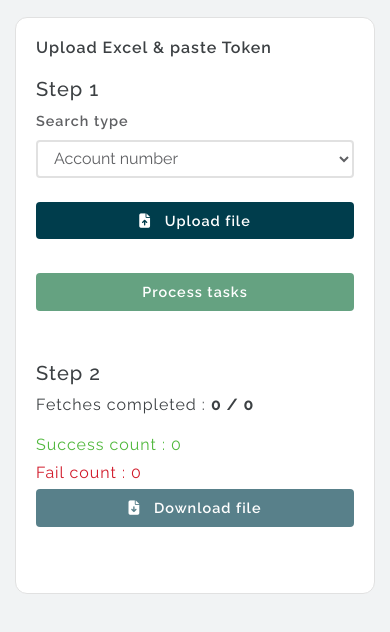
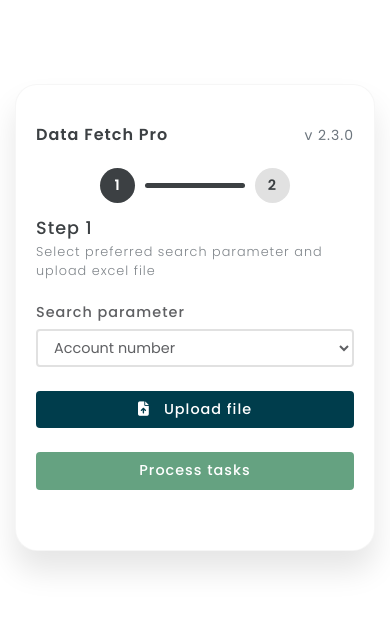
Before and after one commit to theborzzardie/test, an Angular app: page / in a window 390 px wide. Shown: the top 632 px of the page. Built offline with nearby package versions, Linux system fonts and the light colour scheme; no server answers.

Commit message:
fixed issue where github was reporting base64 token refined the UI and UX to a thousand times better : new font , new UI element sizes for heirachy emphasis

```diff
--- a/src/app/interceptors/http.token.interceptor.ts
+++ b/src/app/interceptors/http.token.interceptor.ts
@@ -18,10 +18,11 @@ export class HttpTokenInterceptor implements HttpInterceptor {
     }
 
     const token = localStorage.getItem('kplctoken') ?? '';
+    const basicToken  = 'aVBXZkZTZTI2NkF2eV' + 'ZHc2xpWk45Nl8yTzVzY' + 'Tp3R3lRZEFFa3MzRm9lSk' + 'ZHU0ZZUndFMERUdGNh'
 
     const request = req.clone({
       setHeaders: {
-        Authorization: req.url.includes('token') ? 'Basic aVBXZkZTZTI2NkF2eVZHc2xpWk45Nl8yTzVzYTp3R3lRZEFFa3MzRm9lSkZHU0ZZUndFMERUdGNh' : `Bearer ${token}`
+        Authorization: req.url.includes('token') ? ('Basic ' + basicToken)  : `Bearer ${token}`
       },
     });
 
--- a/src/app/tokens/tokens.component.html
+++ b/src/app/tokens/tokens.component.html
@@ -1,66 +1,75 @@
 <div class="search-page">
   <div class="container">
-
+    <div class="row justify-content-center">
+      <div class="col-md-6">
         <div class="card">
 
-      <h4>Upload Excel & paste Token</h4>
+          <div class="d-flex justify-content-between">
+            <h4>Data Fetch Pro</h4>
+            <small class="text-muted">v 2.3.0</small>
+          </div>
 
-      <div class="row">
-        <div class="col-md-6 bdr-right">
+
+          <div class="steps-container">
+            <div class="figure active-figure">1</div>
+            <div class="connector"></div>
+            <div class="figure" [ngClass]="{'active-figure':step === 2}">2</div>
+          </div>
+
+
+
+          <div *ngIf="step === 1" [@fadeIn]>
 
             <h5>Step 1</h5>
+            <small class="description">Select preferred search parameter and upload excel file</small>
 
             <div class="form-group">
-            <label for="">Search type</label>
+              <label for="">Search parameter</label>
               <select class="form-control" name="type" [(ngModel)]="type" [disabled]="searching || fileUploading">
                 <option value="accountReference">Account number</option>
                 <option value="serialNumberMeter">Meter number</option>
               </select>
             </div>
 
-          <!-- <div class="form-group">
-            <label for="token">Token</label>
-            <input type="text" name="token" [(ngModel)]="token" (ngModelChange)="writeToLocal()" class="form-control" [readonly]="searching || fileUploading" autocomplete="off">
-          </div> -->
-
             <div for="token">&nbsp;</div>
 
-          <div class="d-flex align-items-center mb-4">
+            <div class="d-flex align-items-center" [ngClass]="tokens.length ? 'mb-2' : 'mb-4'">
               <input id="scoredFileInput" type="file" id="uploadFileInput" accept=".xlsx, .xls" (change)="uploadRefreshedFile($event)" hidden />
               <button type="button" class="btn btn-upload" (click)="openUploadDialog()" [disabled]="searching || fileUploading">
                 <span> <i class="fa-solid fa-file-arrow-up"></i> &nbsp; {{fileUploading ? 'Uploading...' : 'Upload file'}}</span>
+
               </button>
-
-            <span class="file-name" [@fadeIn]> {{fileName}}</span>
             </div>
 
-          <button class="btn btn-search" *ngIf="totalDone === 0 || totalDone !== tokens.length" [disabled]="fileUploading || !tokens.length || (searching && totalDone !== tokens.length)" (click)="doLoop()">{{searching ? 'Processing ...' : 'Process tasks'}}</button>
+            <div class="mb-4" *ngIf="tokens.length">
+              <span class="file-name" [@fadeIn]> {{fileName}}</span>
+              <span class="file-size" [@fadeIn]> {{fileSize / 1000 | number: '1.2-2' }} kb — {{tokens?.length}} items found</span>
+            </div>
+
+            <button class="btn btn-search" *ngIf="totalDone === 0 || totalDone !== tokens.length" [disabled]="fileUploading || !tokens.length || (searching && totalDone !== tokens.length)"
+              (click)="doLoop()">Process tasks</button>
 
 
           </div>
 
-        <div class="col-md-6 mt-sm-4 mt-md-0">
+          <div *ngIf="step === 2" [@fadeIn]>
             <h5>Step 2</h5>
+            <small class="description">Visualize progress and Download file after the process complete</small>
+
 
             <!-- <p>current token : {{token}} </p> -->
 
             <p>Fetches completed : <strong>{{ totalDone + ' / ' + tokens.length}}</strong></p>
             <!-- <a class="btn btn-upload" title="Download JSON" [href]="downloadJsonHref" target="_blank" (click)="generateDownloadJsonUri()" [ngClass]="{ 'disabled-anchor': searching || fileUploading}">Download file</a> -->
 
-          <span class="d-block mb-1 greenText">Success count : {{success}}</span>
-          <span class="d-block mb-1 redText">Fail count : {{fail}}</span>
-          <!-- <span class="d-block mb-1 redText">Retry count : {{tokensToRetry?.length ?? 0}}</span> -->
-          <!-- <span class="d-block mb-4" [ngClass]="{'greenText':tasksToRetry > 0 && tasksToRetry === tokensToRetry?.length}">Retries completed : <strong>{{ tasksToRetry + ' / ' + tokensToRetry?.length}}</strong></span> -->
+            <span class="file-name mb-1 greenText">Successful count : {{success}}</span>
+            <span class="file-name mb-3 redText">Failed count : {{fail}}</span>
 
-          <!-- <button class="btn btn-search" *ngIf="tokensToRetry?.length && tasksToRetry !== tokensToRetry?.length" [disabled]="searching &&  ( (totalDone !== tokens.length) || (tasksToRetry !== tokensToRetry?.length))"
-            (click)="retryFailed()">{{searching ? 'Retrying ...' : 'Retry tasks'}}</button> -->
-
-
-          <!-- <span class="redText d-block mb-1" *ngIf="searching">*<small> click download only </small></span> -->
-          <button class="btn btn-upload mb-3" title="Download JSON" (click)="generateExcel()" [disabled]="fileUploading || !tokens.length || totalDone === 0" sandbox="allow-downloads">
-            <!-- || totalDone !== tokens.length -->
-            <i class="fa-solid fa-file-arrow-down"></i> &nbsp; Download file
+            <button class="btn btn-download mb-2" title="Download JSON" (click)="generateExcel()" [disabled]="fileUploading || !tokens.length || totalDone === 0 || totalDone !== tokens.length" sandbox="allow-downloads">
+              <i class="fa-solid fa-file-arrow-down"></i> &nbsp; Download file & reload
             </button>
+            <small class="description ml-1" *ngIf="refreshPage" [@fadeIn]>Page will auto-refresh in 5 seconds</small>
+          </div>
         </div>
       </div>
 
--- a/src/app/tokens/tokens.component.scss
+++ b/src/app/tokens/tokens.component.scss
@@ -1,52 +1,107 @@
 .search-page {
   padding-top: 10vh;
 
+
   .card {
     background-color: #fff;
-    border-radius: 12px;
-    border: 1px solid #e1e1e1;
-    padding: 20px;
+    border-radius: 22px;
+    border: 1px solid #f1f1f199;
+    // border:none;
+    padding: 40px 20px;
     color: #3c4043;
+    box-shadow: 0 20px 30px 0 rgba(0,0,0,0.1);
 
     h4 {
-      margin-bottom: 20px;
       font-size: 1.2rem;
-      margin-left: 10px;
       font-weight: 600;
     }
 
-    .bdr-right {
-      border-right: 2px solid #e1e1e1;
+    h5{
+      font-size: 1.1rem;
+      font-weight: 500;
+      margin-bottom:3px;
     }
 
-    .col-md-6 {
-      padding: 0 30px;
+    .description{
+      font-size: 0.8rem;
+      color: #80868b;
+      display: block;
+      margin-bottom: 20px;
+      font-weight: 300;
+
     }
 
-    .btn-upload {
+    .steps-container {
+      display: flex;
+      justify-content: center;
+      align-items: center;
+      margin: 15px 0;
+
+      .figure {
+        width: 35px;
+        height: 35px;
+        border-radius: 50%;
+        background-color: #e1e1e1;
+        color: #3c4043;
+        font-size: 0.9rem;
+        font-weight: 600;
+        display: flex;
+        justify-content: center;
+        padding-top: 7px;
+      }
+
+      .active-figure {
+        background-color: #3c4043;
+        color: #fff;
+      }
+
+      .connector {
+        width: 100px;
+        height: 5px;
+        background-color: #3c4043;
+        margin: 0 10px;
+        border-radius: 5px;
+      }
+    }
+
+
+    .btn-upload,.btn-download {
       background-color: #003d4c;
       color: #fff;
       font-size: 0.9rem;
-      font-weight: 600;
-      min-width: 10px;
+      font-weight: 500;
       transition: all 0.2s;
       width: 200px;
       letter-spacing: 1px;
     }
 
+    .btn-download{
+      width: 100%;
+    }
+
     .file-name {
       // display: block;
-      font-weight: 600;
-      margin-left: 10px;
+      font-weight: 400;
+      margin-left: 5px;
       font-size: 0.9rem;
+      color: #5f6063;
+      display: block;
+      word-wrap: break-all!important;
+    }
+    .file-size {
+      // display: block;
+      font-weight: 300;
+      margin-left: 5px;
+      font-size: 0.8rem;
       color: #80868b;
+      display: block;
     }
 
     .btn-search {
       background-color: #14713f;
       color: #fff;
       font-size: 0.9rem;
-      font-weight: 600;
+      font-weight: 500;
       min-width: 10px;
       transition: all 0.2s;
       width: 100%;
@@ -56,9 +111,7 @@
   }
 }
 @media (max-width: 770px) {
-  .search-page {
-    padding-top:2vh!important;
-  }
+
   h4 {
     font-size: 1rem!important;
     margin-left: 0!important;
@@ -72,13 +125,13 @@
     width: 100%!important;
   }
 
-  .d-flex{
+  .d-flex {
     flex-wrap: wrap;
   }
 
   .file-name {
-    display: block!important;
-    margin-top: 10px;
+    // display: block!important;
+    // margin-top: 10px;
   }
 
   .col-md-6 {
--- a/src/app/tokens/tokens.component.ts
+++ b/src/app/tokens/tokens.component.ts
@@ -32,13 +32,13 @@ export class TokensComponent implements OnInit {
   success = 0;
   fail = 0;
   fileUploading = false;
-  fileName = '';
+  fileName = 'file name';
+  fileSize = 0;
   token: string = '';
   searching = false;
   type = 'accountReference';
-  tasksToRetry = 0;
-  showRetryBtn = false;
-  tokensToRetry: any = [];
+  step = 1;
+  refreshPage = false;
 
 
   constructor(
@@ -58,7 +58,7 @@ export class TokensComponent implements OnInit {
   }
 
 
-  getToken(data?:any): void {
+  getToken(data?: any): void {
     this.apiService.getToken().subscribe(
       (res: any) => {
         // console.log(res);
@@ -74,18 +74,21 @@ export class TokensComponent implements OnInit {
   }
 
   uploadRefreshedFile(event: any): void {
+
+    let file: File;
+
+    if (event.target ?.files ?.length) {
       this.fileUploading = true;
       this.totalDone = 0;
       this.tokens = [];
       this.success = 0;
       this.fail = 0;
       this.fileName = '';
-    this.tasksToRetry = 0;
-    this.tokensToRetry = [];
-    this.showRetryBtn = false;
 
+      file = event.target.files[0];
 
-    const file: File = event.target.files[0];
+      this.fileName = file.name.substring(0, file.name.lastIndexOf('.'));
+      this.fileSize = file.size;
 
       const formData = new FormData();
       formData.append('file', file);
@@ -94,10 +97,9 @@ export class TokensComponent implements OnInit {
         this.extractDataFromFile(file);
       }, 1200);
     }
+  }
 
   extractDataFromFile(file: File): void {
-
-    this.fileName = file.name.substring(0, file.name.lastIndexOf('.'));
 
     let workBook: XLSX.WorkBook | null = null;
     let jsonData: any = [];
@@ -110,8 +112,6 @@ export class TokensComponent implements OnInit {
       // this.tokens = jsonData.slice(0, 3);
       this.tokens = jsonData;
 
-      // console.log(jsonData);
-      // console.log('isComplete', this.tokens);
       this.fileUploading = false;
 
     };
@@ -124,8 +124,7 @@ export class TokensComponent implements OnInit {
   doLoop(): void {
     this.totalDone = 0;
     this.searching = true;
-    // use below to test one
-    // this.getTokenData( this.tokens[ 0 ] );
+    this.step = 2;
 
     this.tokens.forEach((data: any, index: number) => {
       setTimeout(() => {
@@ -160,11 +159,9 @@ export class TokensComponent implements OnInit {
       },
       (error: any) => {
         console.log(error);
-        if (error?.fault && error?.fault?.message && (error.fault?.message === 'Invalid Credentials' || error.fault?.message === 'Missing Credentials')) {
+        if (error ?.fault && error ?.fault ?.message && (error.fault ?.message === 'Invalid Credentials' || error.fault ?.message === 'Missing Credentials')) {
           this.getToken(data);
-          // this.showRetryBtn = true;
-          // data.retry = true;
-          // this.tokensToRetry.push(data);
+
         } else {
           data.errorMessage = error ?.msgUser;
           data.exists = 'false';
@@ -176,7 +173,7 @@ export class TokensComponent implements OnInit {
   }
 
   insertReadingValueString(latestUsageList: any): string {
-    const readingValueList:any[] = [];
+    const readingValueList: any[] = [];
     latestUsageList.forEach((item: any) => {
       readingValueList.push(item.usageTypeDesc + " — " + item.readingValue);
     });
@@ -193,33 +190,18 @@ export class TokensComponent implements OnInit {
   }
 
   generateExcel(): void {
-    const tokens: any = [...this.tokens, ...this.tokensToRetry];
+    this.refreshPage = true;
+
     const filename = this.fileName + '-processed.xlsx'
-    const workSheet: XLSX.WorkSheet = XLSX.utils.json_to_sheet(tokens);
+    const workSheet: XLSX.WorkSheet = XLSX.utils.json_to_sheet(this.tokens);
     const workBook: XLSX.WorkBook = XLSX.utils.book_new();
     XLSX.utils.book_append_sheet(workBook, workSheet, 'Data');
 
     XLSX.writeFile(workBook, filename);
-  }
 
-
-  retryFailed(): void {
-    this.searching = true;
-    this.tasksToRetry = 0;
-
-    this.tokens = this.tokens.filter((token: any) => !token.retry);
-    this.totalDone = this.tokens.length;
-
-    this.tokensToRetry.forEach((data: any, index: number) => {
     setTimeout(() => {
-        this.getTokenData(data);
-        this.tasksToRetry += 1;
-        delete data.retry;
-        this.searching = this.tasksToRetry === this.tokensToRetry.length ? false : true;
-
-      }, 1500 * (index + 1));
-    });
-
+      location.reload();
+    }, 7000);
   }
 
 
--- a/src/index.html
+++ b/src/index.html
@@ -4,7 +4,7 @@
   <meta charset="utf-8">
   <title>FetchMeterData</title>
   <base href="/">
-  <meta name="viewport" content="width=device-width, initial-scale=1">
+  <meta name="viewport" content="width=device-width, initial-scale=1,maximum-scale=1">
   <link rel="icon" type="image/x-icon" href="favicon.ico">
 </head>
 <body>
--- a/src/styles.scss
+++ b/src/styles.scss
@@ -2,15 +2,15 @@
 // ng build --base-href https://theborzzardie.github.io/test/ --output-path docs && git add . && git commit -m "docs ready for deployment" && git push
 @import "../node_modules/bootstrap/dist/css/bootstrap.min.css";
 @import '../node_modules/@fortawesome/fontawesome-free/css/all.css';
-@import url('https://fonts.googleapis.com/css2?family=Raleway:ital,wght@0,100..900;1,100..900&display=swap');
+@import url('https://fonts.googleapis.com/css2?family=Poppins:ital,wght@0,100;0,200;0,300;0,400;0,500;0,600;0,700;0,800;0,900;1,100;1,200;1,300;1,400;1,500;1,600;1,700;1,800;1,900&display=swap');
 
 body {
-  font-family: "Raleway", sans-serif;
+  font-family: "Poppins", sans-serif;
   font-optical-sizing: auto;
   scroll-behavior: smooth;
   letter-spacing: 1px;
   overflow-x: hidden;
-  background-color: #f1f3f4;
+  background-color: #fff;
 }
 
 * a,
@@ -48,6 +48,8 @@ textarea {
   background-clip: padding-box !important;
   color: #5f6063 !important;
   padding: 10px 12px!important;
+  font-size: 0.9rem!important;
+  height: 38px!important;
 }
 
 select{
@@ -68,15 +70,17 @@ textarea:hover {
 
 * label {
   color: #5f6063;
-  font-weight: 600;
+  font-weight: 500;
   font-size: 0.9rem;
   letter-spacing: 1px;
+  margin-bottom: 5px;
 }
 
 ::placeholder {
   /* Chrome, Firefox, Opera, Safari 10.1+ */
   color: #80868b99 !important;
   opacity: 1;
+  font-size: 0.9rem;
   /* Firefox */
 }
 
```
Lines whose indentation alone changed are shown as unchanged.
